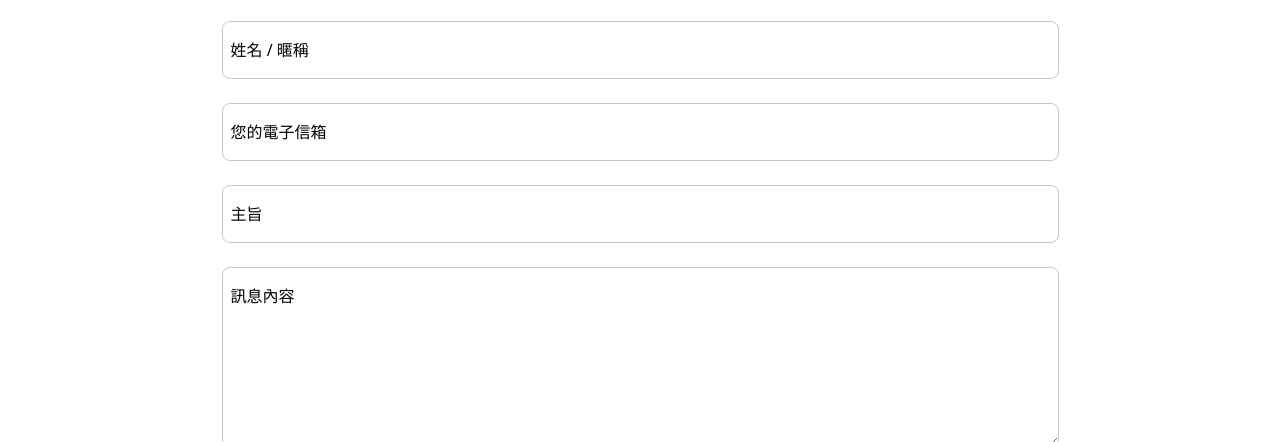
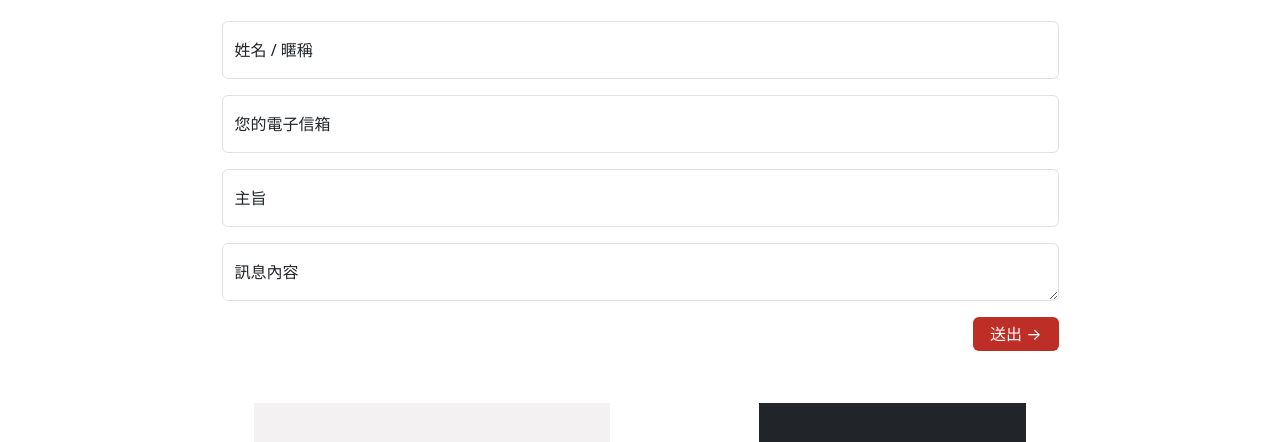
Before and after one commit to chris05160802/sakeholic, a plain HTML site: page html/about.html in a window 1280 px wide. Shown: the part 229-671 px from the top of the page. Drawn offline with nearby package versions, Linux system fonts and the light colour scheme.

Commit message:
Revise login, sign up and about all textbox and textarea

```diff
--- a/css/about.css
+++ b/css/about.css
@@ -43,19 +43,22 @@ h2{
     font-size: 24px;
 }
 
-input{
+.form-floating{
+    width: 75%;
+}
+
+.form-control:focus{
+    border-color: #de9793;
+    box-shadow:0 0 0 0.25rem rgba(189, 47, 38, 0.25);
+}
+
+.textarea{
     outline: none;
     width: 75%;
 }
 
-input::placeholder{
-    color: #000;
-}
-
-textarea{
+textarea.form-control{
     min-height: 180px;
-    outline: none;
-    width: 75%;
 }
 
 textarea::placeholder{
@@ -140,11 +143,11 @@ textarea::placeholder{
 
 @media screen and (max-width: 768px)
 {
-    input{
+    .form-floating{
         width: 100%;
     }
 
-    textarea{
+    .textarea{
         width: 100%;
     }
 
--- a/css/login.css
+++ b/css/login.css
@@ -31,12 +31,9 @@ html{
     height: 16px;
 }
 
-input{
-    outline: none;
-}
-
-input::placeholder{
-    color: #000;
+.form-control:focus{
+    border-color: #de9793;
+    box-shadow:0 0 0 0.25rem rgba(189, 47, 38, 0.25);
 }
 
 .bg-red{
--- a/css/sign up.css
+++ b/css/sign up.css
@@ -31,12 +31,9 @@ html{
     height: 16px;
 }
 
-input{
-    outline: none;
-}
-
-input::placeholder{
-    color: #000;
+.form-control:focus{
+    border-color: #de9793;
+    box-shadow:0 0 0 0.25rem rgba(189, 47, 38, 0.25);
 }
 
 .bg-red{
--- a/html/about.html
+++ b/html/about.html
@@ -78,10 +78,22 @@
                 <p class="section-subtitle fw-light">お問い合わせ</p>
             </div>
             <form action="" class="d-flex flex-column mb-3">
-                <input type="text" placeholder="姓名 / 暱稱" name="nickname"  class="mx-0 mx-md-auto  px-2 py-3 border border-secondary-subtle rounded-3 mb-4 input">
-                <input type="text" placeholder="您的電子信箱" name="email"  class="mx-0 mx-md-auto  px-2 py-3 border border-secondary-subtle rounded-3 mb-4 input">
-                <input type="text" placeholder="主旨" name="title"  class="mx-0 mx-md-auto  px-2 py-3 border border-secondary-subtle rounded-3 mb-4 input">
-                <textarea name="message" placeholder="訊息內容" class="mx-0 mx-md-auto px-2 py-3 border border-secondary-subtle rounded-3"></textarea>
+                <div class="form-floating mb-3 mx-auto">
+                    <input type="email" class="form-control" id="floatingInput" placeholder="name@example.com">
+                    <label for="floatingInput" class="">姓名 / 暱稱</label>
+                </div>
+                <div class="form-floating mb-3 mx-auto">
+                    <input type="email" class="form-control" id="floatingInput" placeholder="name@example.com">
+                    <label for="floatingInput" class="">您的電子信箱</label>
+                </div>
+                <div class="form-floating mb-3 mx-auto">
+                    <input type="email" class="form-control" id="floatingInput" placeholder="name@example.com">
+                    <label for="floatingInput" class="">主旨</label>
+                </div>
+                <div class="form-floating .textarea mx-auto">
+                    <textarea class="form-control" placeholder="Leave a comment here" id="floatingTextarea"></textarea>
+                    <label for="floatingTextarea">訊息內容</label>
+                </div>
             </form>
             <div class="text-end mx-0 mx-md-auto main">
                 <div class="btn px-3 py-1">
```
Also changed, not shown: html/login.html (+8 -2 lines), html/sign up.html (+12 -3 lines).
